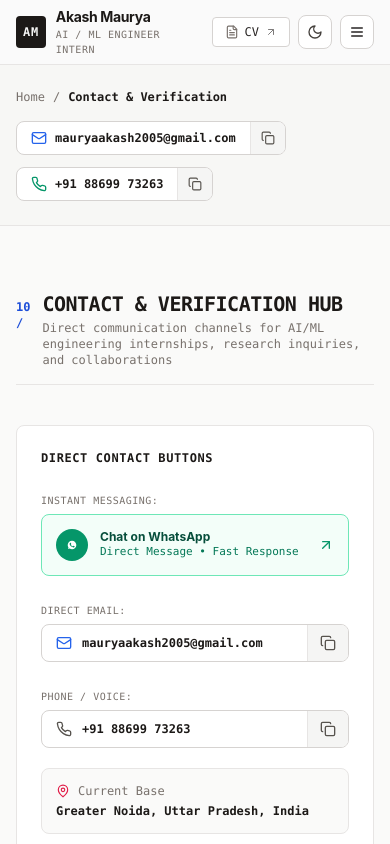
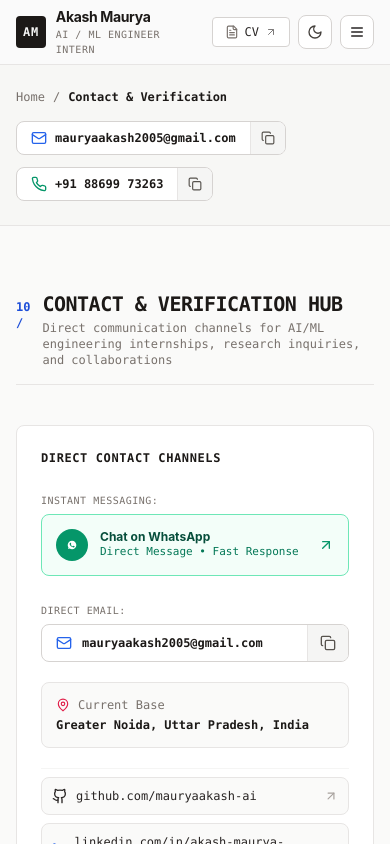
Before and after one commit to mauryaakash-ai/Akash-Maurya, a Next.js app: page /contact in a window 390 px wide. Shown: the top 844 px of the page. Built offline with nearby package versions, Linux system fonts and the light colour scheme.

Commit message:
fix: remove calling phone number button from contact page

```diff
--- a/components/sections/ContactSection.tsx
+++ b/components/sections/ContactSection.tsx
@@ -1,24 +1,18 @@
 'use client';
 
 import React, { useState } from 'react';
-import { Mail, Phone, MapPin, Github, Linkedin, Copy, Check, Send, ArrowUpRight, MessageCircle } from 'lucide-react';
+import { Mail, MapPin, Github, Linkedin, Copy, Check, Send, ArrowUpRight } from 'lucide-react';
 import { profileData } from '@/data/profile';
 
 export function ContactSection() {
   const [copiedEmail, setCopiedEmail] = useState(false);
-  const [copiedPhone, setCopiedPhone] = useState(false);
   const [formState, setFormState] = useState({ name: '', email: '', message: '', subject: '' });
   const [submitted, setSubmitted] = useState(false);
 
-  const copyToClipboard = (text: string, type: 'email' | 'phone') => {
+  const copyToClipboard = (text: string) => {
     navigator.clipboard.writeText(text);
-    if (type === 'email') {
-      setCopiedEmail(true);
-      setTimeout(() => setCopiedEmail(false), 2000);
-    } else {
-      setCopiedPhone(true);
-      setTimeout(() => setCopiedPhone(false), 2000);
-    }
+    setCopiedEmail(true);
+    setTimeout(() => setCopiedEmail(false), 2000);
   };
 
   const handleSubmit = (e: React.FormEvent) => {
@@ -53,10 +47,10 @@ export function ContactSection() {
           <div className="lg:col-span-5 space-y-4">
             <div className="bg-white dark:bg-stone-900 border border-stone-200 dark:border-stone-800 rounded-lg p-6 shadow-xs space-y-5">
               <h3 className="font-mono text-xs uppercase tracking-wider text-stone-900 dark:text-stone-100 font-semibold">
-                Direct Contact Buttons
+                Direct Contact Channels
               </h3>
 
-              {/* 1. WhatsApp Button (With WhatsApp Logo & Direct Link - No number exposed in label) */}
+              {/* 1. WhatsApp Button (With WhatsApp Logo & Direct Link) */}
               <div className="space-y-1">
                 <span className="text-[10px] font-mono text-stone-500 dark:text-stone-400 uppercase tracking-wider">
                   Instant Messaging:
@@ -85,7 +79,7 @@ export function ContactSection() {
                 </a>
               </div>
 
-              {/* 2. Email Button with Copy Option */}
+              {/* 2. Direct Email Button with Copy Option */}
               <div className="space-y-1">
                 <span className="text-[10px] font-mono text-stone-500 dark:text-stone-400 uppercase tracking-wider">
                   Direct Email:
@@ -99,38 +93,11 @@ export function ContactSection() {
                     <span className="font-semibold break-all">{profileData.email}</span>
                   </a>
                   <button
-                    onClick={() => copyToClipboard(profileData.email, 'email')}
+                    onClick={() => copyToClipboard(profileData.email)}
                     title="Copy email"
                     className="px-3 bg-stone-100 dark:bg-stone-800 border-l border-stone-200 dark:border-stone-700 text-stone-600 dark:text-stone-300 hover:text-stone-950 dark:hover:text-white transition-colors flex items-center justify-center cursor-pointer"
                   >
                     {copiedEmail ? (
-                      <Check className="w-4 h-4 text-emerald-600 dark:text-emerald-400" />
-                    ) : (
-                      <Copy className="w-4 h-4" />
-                    )}
-                  </button>
-                </div>
-              </div>
-
-              {/* 3. Phone Call Button */}
-              <div className="space-y-1">
-                <span className="text-[10px] font-mono text-stone-500 dark:text-stone-400 uppercase tracking-wider">
-                  Phone / Voice:
-                </span>
-                <div className="flex items-stretch rounded-lg border border-stone-300 dark:border-stone-700 bg-white dark:bg-stone-900 shadow-2xs overflow-hidden">
-                  <a
-                    href={`tel:${profileData.phone.replace(/\s+/g, '')}`}
-                    className="flex-1 flex items-center gap-2.5 px-3.5 py-2.5 text-xs font-mono text-stone-900 dark:text-stone-100 hover:bg-stone-50 dark:hover:bg-stone-800 transition-colors"
-                  >
-                    <Phone className="w-4 h-4 text-stone-600 dark:text-stone-400 shrink-0" />
-                    <span className="font-semibold">{profileData.phone}</span>
-                  </a>
-                  <button
-                    onClick={() => copyToClipboard(profileData.phone, 'phone')}
-                    title="Copy phone number"
-                    className="px-3 bg-stone-100 dark:bg-stone-800 border-l border-stone-200 dark:border-stone-700 text-stone-600 dark:text-stone-300 hover:text-stone-950 dark:hover:text-white transition-colors flex items-center justify-center cursor-pointer"
-                  >
-                    {copiedPhone ? (
                       <Check className="w-4 h-4 text-emerald-600 dark:text-emerald-400" />
                     ) : (
                       <Copy className="w-4 h-4" />
```
